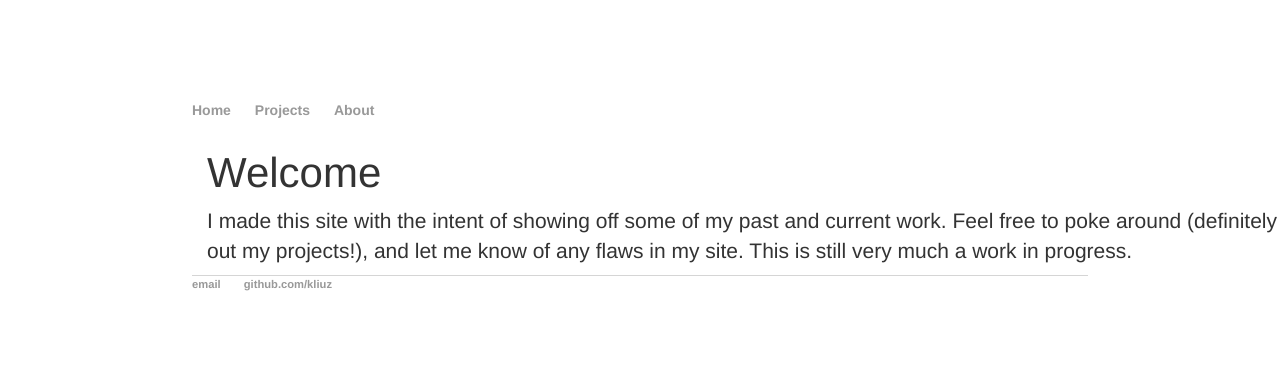
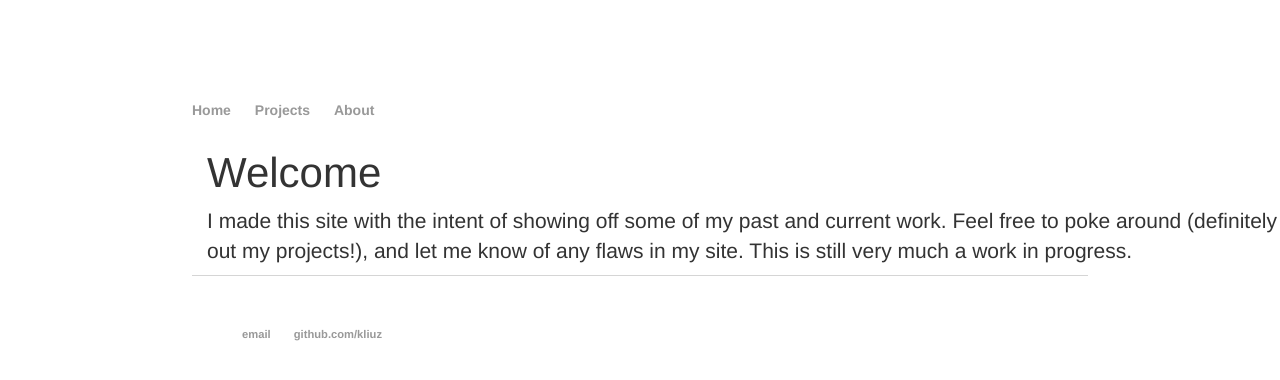
Before and after one commit to kliuz/kliuz.github.io, a Jekyll site: the page built from index.html, in a window 1280 px wide. Shown: the top 380 px of the page. Built offline with Jekyll 4.4.1, drawn with Linux system fonts in a browser that asks for light colours.

Commit message:
padding tweak

```diff
--- a/css/main.css
+++ b/css/main.css
@@ -29,6 +29,7 @@ p {
     color: #333;
 }
 footer {
+    padding: 50px;
     border-top: 1px solid #d5d5d5;
     font-size: .8em;
 }
```
